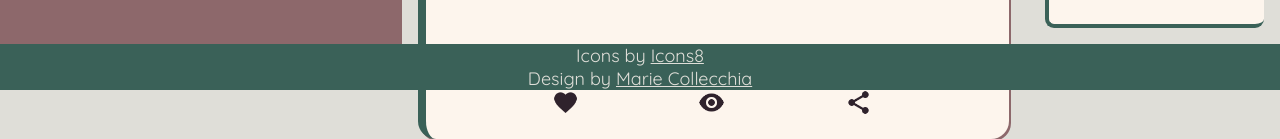
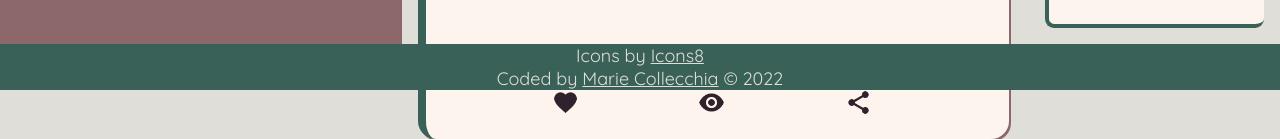
Before and after one commit to MarieMakesMoneys/dashboard, a plain HTML site: page index.html in a window 1280 px wide. Shown: the part 1320-1459 px from the top of the page. Drawn offline with Linux system fonts and the light colour scheme.

Commit message:
Rephrase footer

```diff
--- a/index.html
+++ b/index.html
@@ -166,7 +166,7 @@
     </div>
     <div class="footer">
         <div>Icons by <a target="_blank" href="https://icons8.com">Icons8</a></div>
-        <div>Design by <a target="_blank" href="https://mariemakesmoneys.github.io/marieswebpages/">Marie Collecchia</a></div>
+        <div>Coded by <a href="https://mariemakesmoneys.github.io/portfolio/">Marie Collecchia</a> © 2022</div>
     </div>
 </body>
 </html>
```
